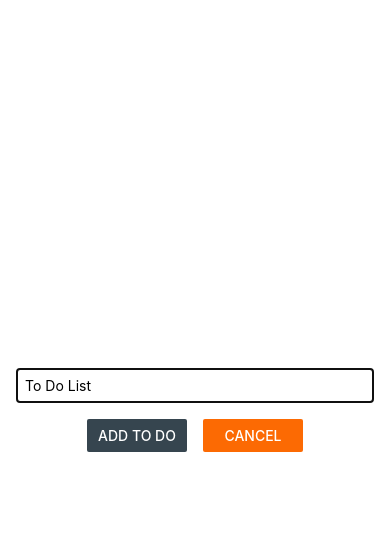
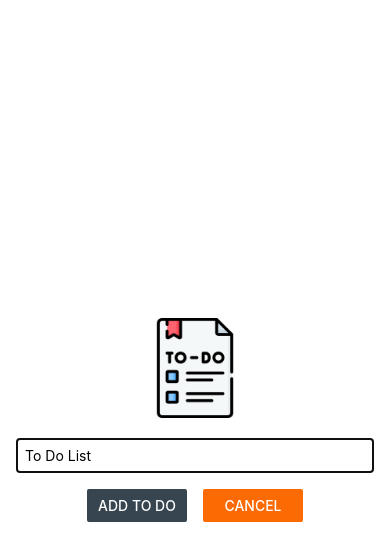
Before and after one commit to NuttaneeKnight/react-native-ToDoApp, a React Native app: screen / in a window 390 px wide. Both pictures are taken after a click on the button "ADD NEW TO DO". Shown: the top 560 px of the page. Built offline with nearby package versions, Linux system fonts and the light colour scheme.

Commit message:
Added Image Component and the image

```diff
--- a/App.js
+++ b/App.js
@@ -34,7 +34,7 @@
     <View style={styles.appContainer}>
       <Button
         title="Add New To do"
-        color="#FC6A03"
+        color="#36454F"
         onPress={startAddTodoHandler}
       />
       <TodoInput
--- a/components/TodoInput.js
+++ b/components/TodoInput.js
@@ -1,4 +1,11 @@
-import { View, TextInput, Button, StyleSheet, Modal } from "react-native";
+import {
+  View,
+  TextInput,
+  Button,
+  StyleSheet,
+  Modal,
+  Image,
+} from "react-native";
 import { useState } from "react";
 
 function TodoInput(props) {
@@ -15,6 +22,10 @@
   return (
     <Modal visible={props.visible} animationType="slide">
       <View style={styles.inputContainer}>
+        <Image
+          style={styles.image}
+          source={require("../assets/images/todo.png")}
+        />
         <TextInput
           style={styles.textInput}
           placeholder="To Do List"
@@ -50,6 +61,11 @@
     borderBottomWidth: 1,
     borderBottomColor: "#cccccc",
   },
+  image: {
+    width: 100,
+    height: 100,
+    margin: 20,
+  },
   textInput: {
     borderWidth: 1,
     borderColor: "#cccccc",
```
Also changed, not shown: assets/images/todo.png (added).
